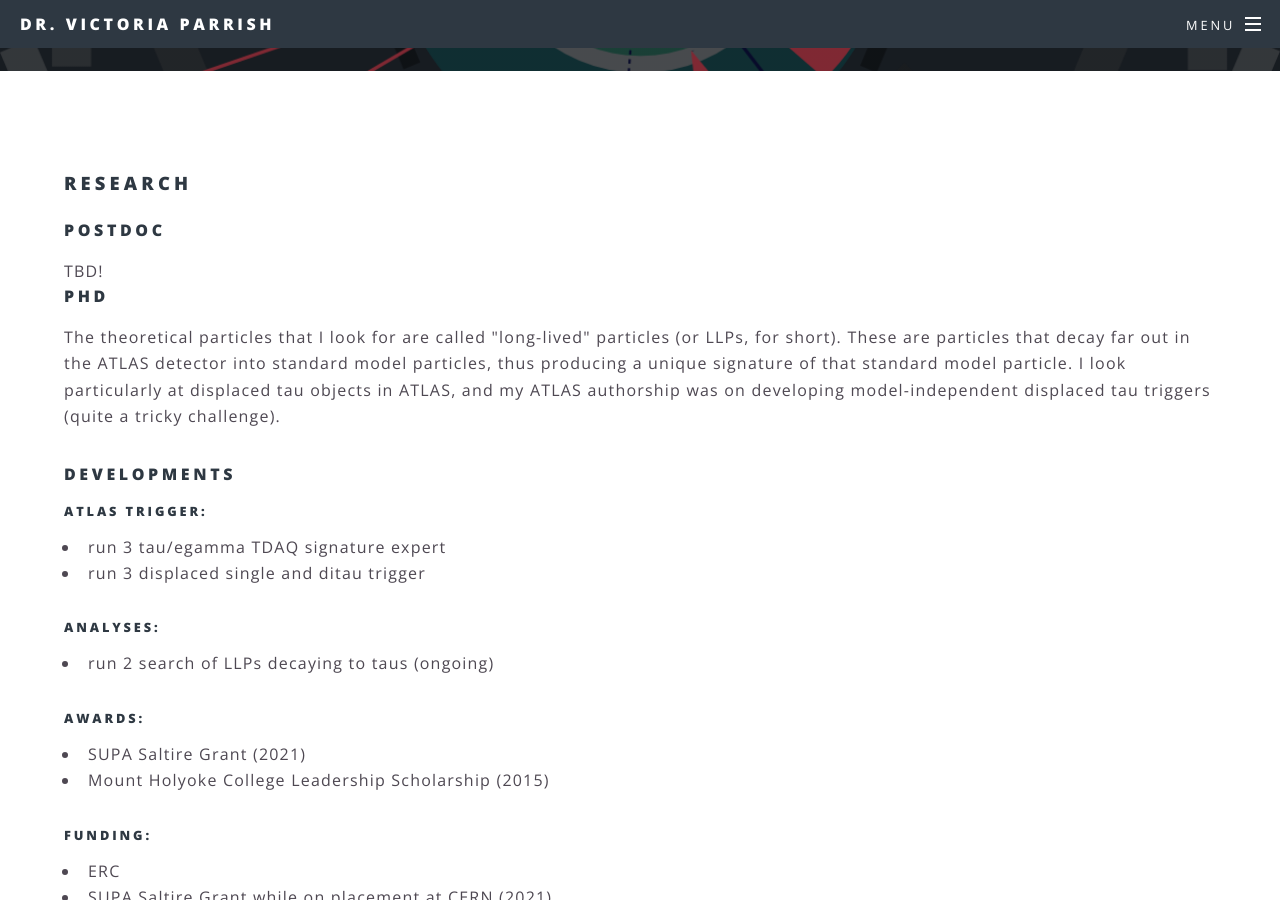
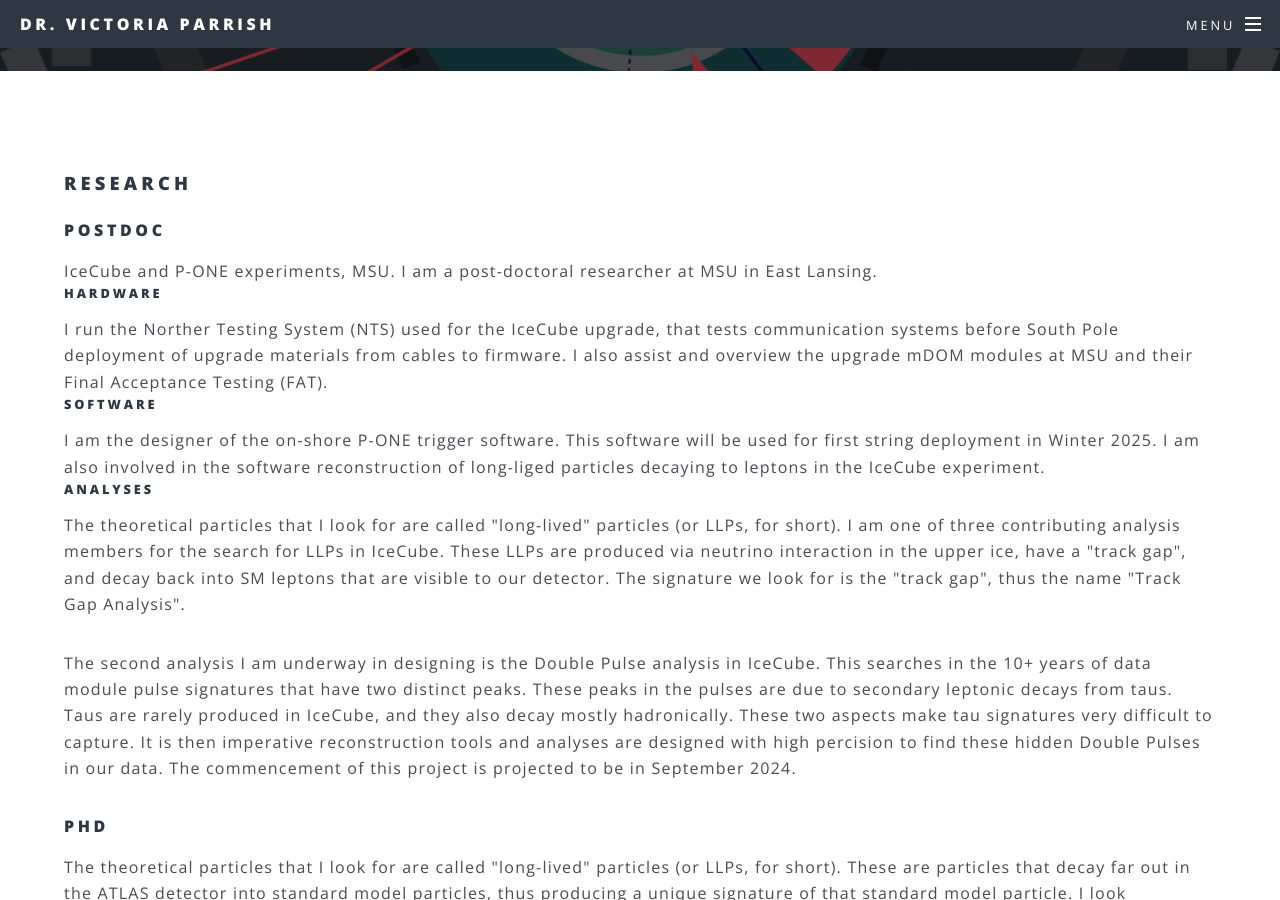
Before and after one commit to victoria-parrish/victoria-parrish.github.io, a Jekyll site: the page built from research.html, in a window 1280 px wide and 900 px high, scrolled down 264 px. Built offline with Jekyll 4.4.1, drawn with Linux system fonts in a browser that asks for light colours.

Commit message:
Postdoc Updates
Blah blah

```diff
--- a/about.html
+++ b/about.html
@@ -27,6 +27,6 @@ title: about
 
 	<h3> Where am I? </h3>
 	<p>Edinburgh, Scotland</p>
-	<p><strong>New York, USA</strong></p>
+	<p>New York, USA</p>
 	<p>CERN</p>
-	<p> Somewhere else? </p>
+	<p><strong> East Lansing, USA</strong></p>
--- a/index.html
+++ b/index.html
@@ -37,7 +37,7 @@ layout: landing
 							</div>
 						</section>
 						<section class="spotlight">
-							<div class="image"><img src="images/atlas.JPEG" alt="" /></div><div class="content">
+							<div class="image"><img src="images/lab.HEIC" alt="" /></div><div class="content">
 								<h2>and reach out to me<br />
 								if you have any questions</h2>
 							</div>
--- a/research.html
+++ b/research.html
@@ -5,7 +5,23 @@ title: research
 
 	<h3>research</h3>
 	<h4>postdoc</h4>
-	TBD!
+	IceCube and P-ONE experiments, MSU.
+
+	I am a post-doctoral researcher at MSU in East Lansing.
+	<h5> Hardware </h5>
+
+	I run the Norther Testing System (NTS) used for the IceCube upgrade, that tests communication systems before South Pole deployment of upgrade materials from cables to firmware. I also assist and overview the upgrade mDOM modules at MSU and their Final Acceptance Testing (FAT).
+
+	<h5> Software </h5>
+	I am the designer of the on-shore P-ONE trigger software. This software will be used for first string deployment in Winter 2025.
+	I am also involved in the software reconstruction of long-liged particles decaying to leptons in the IceCube experiment.
+
+	<h5> Analyses </h5>
+	<p>The theoretical particles that I look for are called "long-lived" particles (or LLPs, for short). I am one of three contributing analysis members for the search for LLPs in IceCube. These LLPs are produced via neutrino interaction in the upper ice, have a "track gap", and decay back into SM leptons that are visible to our detector. The signature we look for is the "track gap", thus the name "Track Gap Analysis". </p>
+	<p>The second analysis I am underway in designing is the Double Pulse analysis in IceCube. This searches in the 10+ years of data module pulse signatures that have two distinct peaks. These peaks in the pulses are due to secondary leptonic decays from taus. Taus are rarely produced in IceCube, and they also decay mostly hadronically. These two aspects make tau signatures very difficult to capture. It is then imperative reconstruction tools and analyses are designed with high percision to find these hidden Double Pulses in our data. The commencement of this project is projected to be in September 2024. </p>
+
+
+
 	<h4>phd</h4>
 	<p>The theoretical particles that I look for are called "long-lived" particles (or LLPs, for short).
 
```
